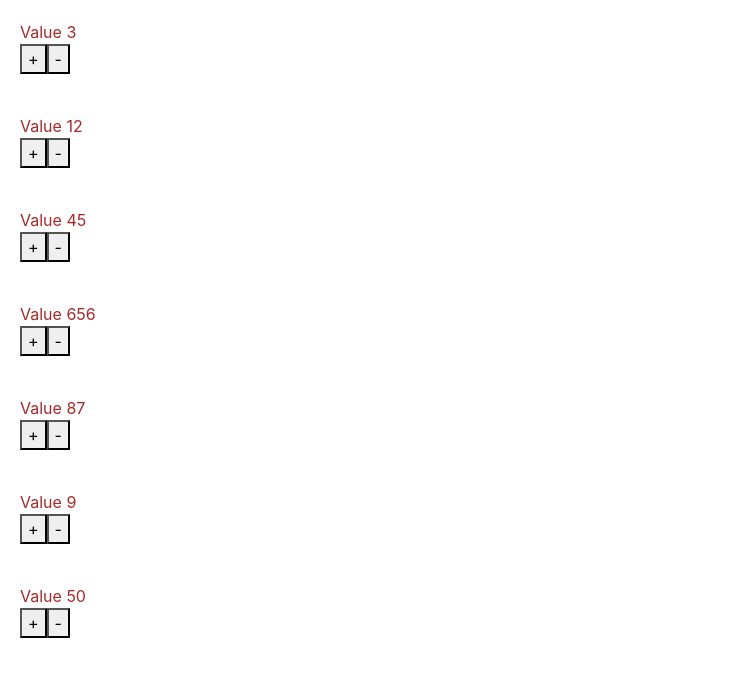
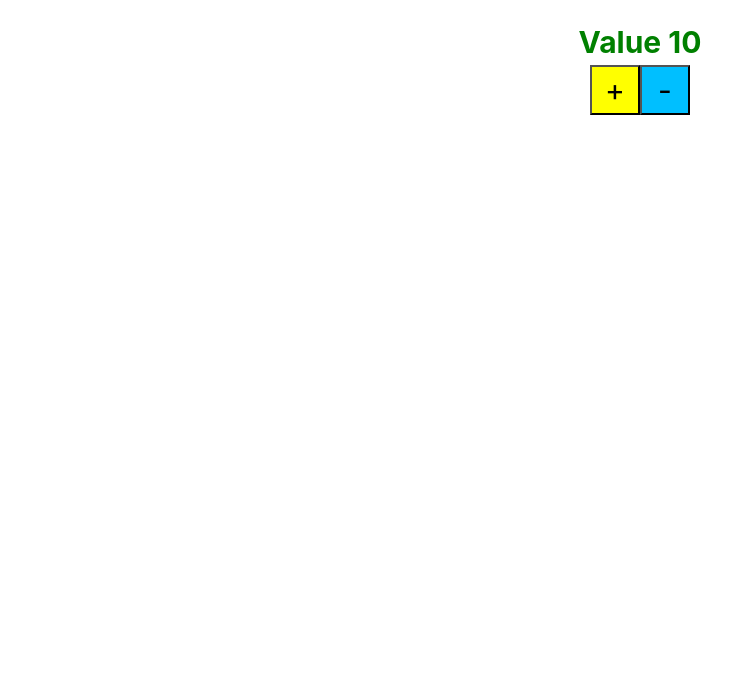
Before and after one commit to AlexanderVolkovIPZ/ITLab-Studio-project-copy-, a React (Create React App) app in the folder frontend/: page / in a window 1280 px wide. Shown: the top 676 px of the page, without its empty margins (0-744 px from the left). Built offline with nearby package versions, Linux system fonts and the light colour scheme.

Commit message:
Update project

```diff
--- a/frontend/package.json
+++ b/frontend/package.json
@@ -10,6 +10,7 @@
     "react": "^18.2.0",
     "react-dom": "^18.2.0",
     "react-scripts": "5.0.1",
+    "styled-components": "^6.0.7",
     "web-vitals": "^2.1.4"
   },
   "scripts": {
--- a/frontend/src/components/Counter/index.js
+++ b/frontend/src/components/Counter/index.js
@@ -1,17 +1,75 @@
 import {useState} from "react"
+import styled, {css} from "styled-components";
 import PropTypes from "prop-types";
-function Counter({value = 20, padding = 20, color = "red"}){
-    const [currentValue,setCurrentValue]= useState(value||0)
-    return <div style={{padding, color:color}}>
-        <div>Value {currentValue}</div>
-        <div>
-            <button onClick={()=>setCurrentValue(currentValue+1)}>+</button>
-            <button onClick={()=>setCurrentValue(currentValue-1)}>-</button>
-        </div>
-    </div>
+
+let ValueStyled = styled.div`
+  font-size: 30px;
+  font-weight: bold;
+  ${({min, max, value}) => {
+    if (min > value || max < value) {
+      return `color:red;`;
+    } else {
+      return `color:green;`;
+    }
+  }}
+`
+
+let ButtonsWrapper = styled.div`
+  display: inline-block;
+    & input{
+      font-size: 30px;
+      display: inline-block;
+      width: 50px;
+      height: 50px;
+    }
+  & input:nth-child(1){
+    background-color: yellow;
+  }
+  & input:last-child{
+    background-color: deepskyblue;
+  }
+`
+
+let ContentWrapper = styled.div`
+  margin: auto;
+  display: flex;
+  flex-direction: column;
+  align-items: center;
+  justify-content: center;
+`
+
+function Counter({value = 20, padding = 20, color = "green", min = -100, max = 100}) {
+    const [currentValue, setCurrentValue] = useState(value || 0)
+
+    const updateStyle = () => {
+        const style = window.getComputedStyle(document.getElementById("value"));
+        if (style.color === "red") {
+            return "green";
+        } else {
+            return "red";
+        }
+    };
+
+    const handleIncrement = () => {
+        let valueStyled = document.getElementById('value');
+        let valueIncrement = currentValue + 1
+        setCurrentValue(valueIncrement)
+        valueStyled.style.color = valueIncrement < min || valueIncrement > max ? "red" : "green";
+    }
+    const decrementIncrement = () => {
+        let valueStyled = document.getElementById('value');
+        let valueDecrement = currentValue - 1
+        setCurrentValue(valueDecrement)
+        valueStyled.style.color = valueDecrement < min || valueDecrement > max ? "red" : "green";
+    }
+
+    return <ContentWrapper style={{padding, color: color}}>
+        <ValueStyled min={min} max={max} value={value} id="value">Value {currentValue}</ValueStyled>
+        <ButtonsWrapper>
+            <input type="button" value="+" onClick={handleIncrement}/>
+            <input type="button" value="-" onClick={decrementIncrement}/>
+        </ButtonsWrapper>
+    </ContentWrapper>
 }
 
-/*Counter.defaultProps = {
-    value:100
-}*/
 export default Counter
--- a/frontend/src/index.js
+++ b/frontend/src/index.js
@@ -12,25 +12,23 @@ let headerContent = {
     "price": "Ціни",
     "another": "Інше",
     "anotherContent": {
-        "aboutUs":"Про нас",
-        "ourHistory":"Наша історія",
-        "charity":"Благодійність",
+        "aboutUs": "Про нас",
+        "ourHistory": "Наша історія",
+        "charity": "Благодійність",
     }
 };
 
 const root = ReactDOM.createRoot(document.getElementById('root'));
-const arr = [3,12,45,656,87,9, 50]
+const values = {
+    "min": 0,
+    "max": 20,
+    "currentValue":10
+}
 root.render(
     <React.StrictMode>
         {
-            arr.map((value, index)=>
-                <Counter key = {index} value = {value} color="brown"/>
-            )
+            <Counter min = {values.min} max = {values.max} value={values.currentValue} color="green"/>
         }
     </React.StrictMode>
 );
-
-// If you want to start measuring performance in your app, pass a function
-// to log results (for example: reportWebVitals(console.log))
-// or send to an analytics endpoint. Learn more: https://bit.ly/CRA-vitals
 reportWebVitals();
```
Also changed, not shown: 1 other file (tests, documents, lock files or other folders).
